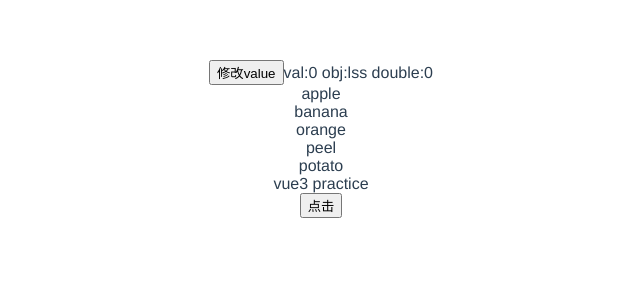
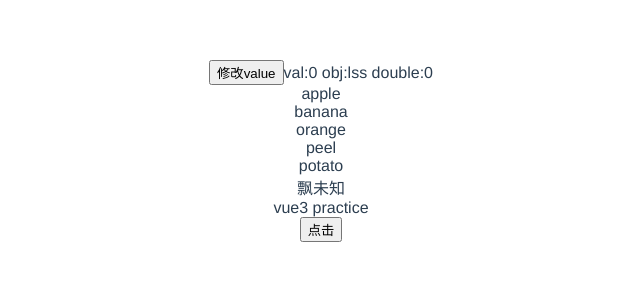
Before and after one commit to SusanLiu3/vue3, a Vue app: page / in a window 1280 px wide. Shown: the top 300 px of the page, without its empty margins (319-959 px from the left). Built offline with nearby package versions, Linux system fonts and the light colour scheme.

Commit message:
组合式api

```diff
--- a/src/App.vue
+++ b/src/App.vue
@@ -1,5 +1,6 @@
 <template>
   <combinedApi />
+  <setup name="setup" :title="curTitle" />
   <!-- 指令参数 [title] 动态绑定求值 -->
   <div :[title]="val">
     {{ msg }}
@@ -10,19 +11,23 @@
 
 <script>
 import combinedApi from './components/combinedApi.vue';
+import setup from './components/setup.vue';
 
 export default {
   name: 'App',
   components: {
     combinedApi,
+    setup,
   },
   data() {
     return {
       msg: 'vue3 practice',
       title: 'name',
       val: 'lss',
+      curTitle: 'setup练习',
     };
   },
+
   methods: {
     modifyMsg() {
       this.msg = 'change msg';
--- /dev/null
+++ b/src/components/setup.vue
@@ -0,0 +1,31 @@
+<template>
+  <!-- setup 练习 -->
+  <div></div>
+</template>
+<script>
+import { watch, reactive, h } from 'vue';
+export default {
+  name: 'setup',
+  props: ['title'],
+  // 接受两个参数 props 和 context
+  /**
+   * props 是响应式的
+   * context 不是响应式的，暴露了组件的attrs,slots ,emit属性
+   * setup 是在组件实例尚未创建时执行，所以无法访问data methods computed
+   */
+  setup(props, context) {
+    let title = props.title;
+    console.log(context.attrs.name);
+    let obj = reactive({
+      book: '飘',
+      author: '未知',
+    });
+    return () => h('div', [obj.book, obj.author]); // 返回一个渲染函数
+  },
+  mounted() {
+    setTimeout(() => {
+      this.props.title = '响应式?';
+    }, 1500);
+  },
+};
+</script>
```
